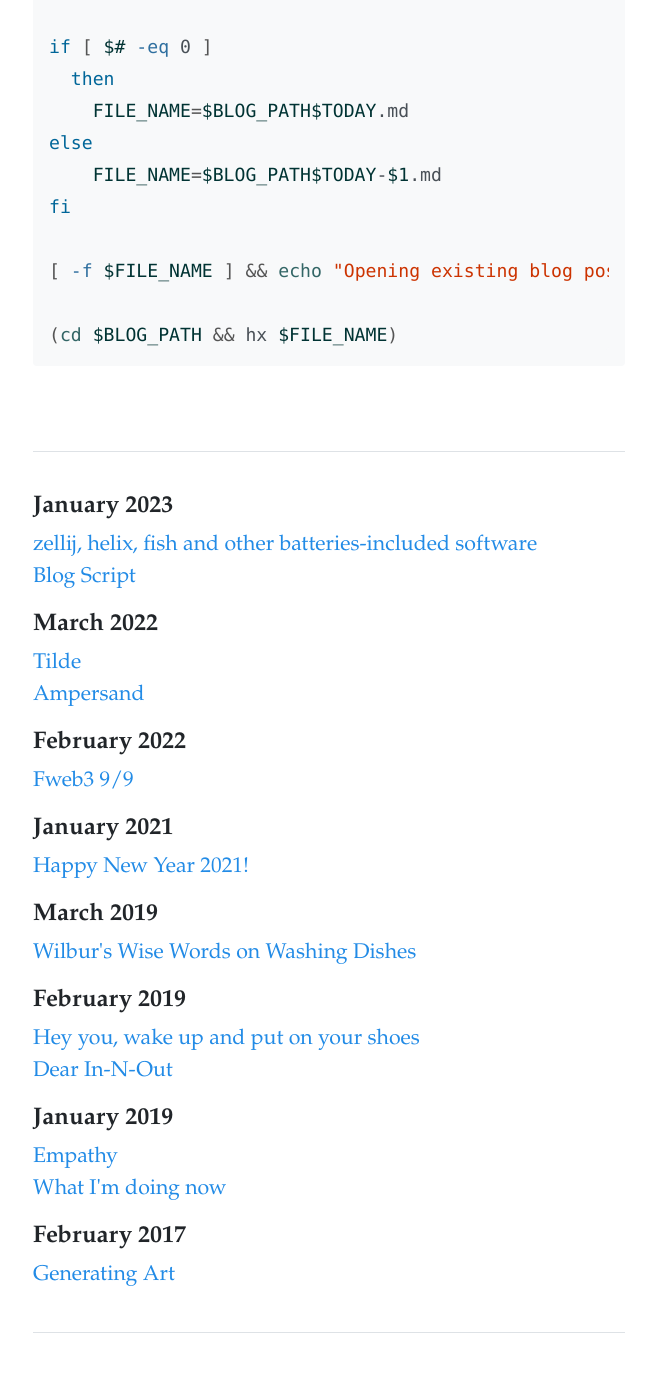
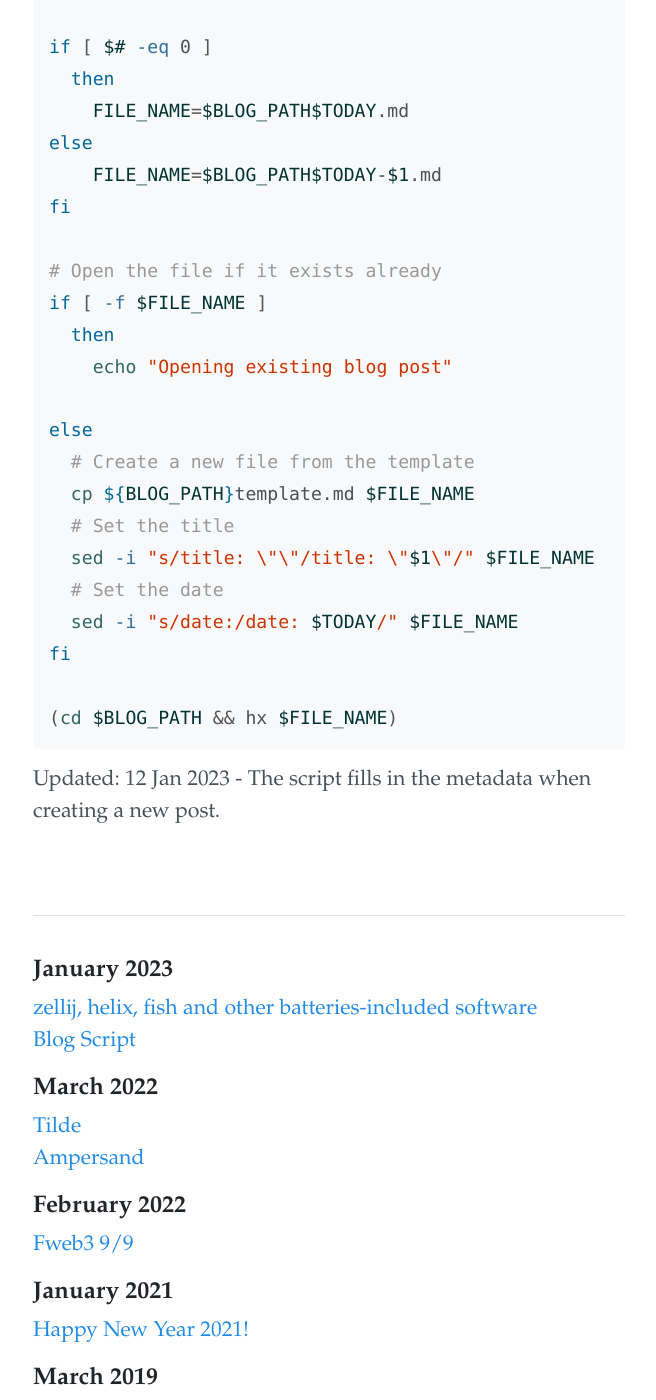
Before and after one commit to slinlee/slinlee.github.io, a Jekyll site: the page built from _posts/2023-01-11-blog-script.md, in a window 1280 px wide and 1400 px high, scrolled down 971 px. Shown: the whole window, without its empty margins (311-967 px from the left). Built offline with Jekyll 4.4.1, drawn with Linux system fonts in a browser that asks for light colours; before the commit the page ends 2328 px from its top, so only the background shows below that.

Commit message:
Update blog script

````diff
--- a/_posts/2023-01-11-blog-script.md
+++ b/_posts/2023-01-11-blog-script.md
@@ -29,7 +29,21 @@ else
     FILE_NAME=$BLOG_PATH$TODAY-$1.md
 fi
 
-[ -f $FILE_NAME ] && echo "Opening existing blog post" || cp ${BLOG_PATH}template.md $FILE_NAME
+# Open the file if it exists already
+if [ -f $FILE_NAME ]
+  then
+    echo "Opening existing blog post"
+
+else
+  # Create a new file from the template
+  cp ${BLOG_PATH}template.md $FILE_NAME
+  # Set the title
+  sed -i "s/title: \"\"/title: \"$1\"/" $FILE_NAME
+  # Set the date
+  sed -i "s/date:/date: $TODAY/" $FILE_NAME
+fi
 
 (cd $BLOG_PATH && hx $FILE_NAME)
- ```
+```
+
+Updated: 12 Jan 2023 - The script fills in the metadata when creating a new post.
````
